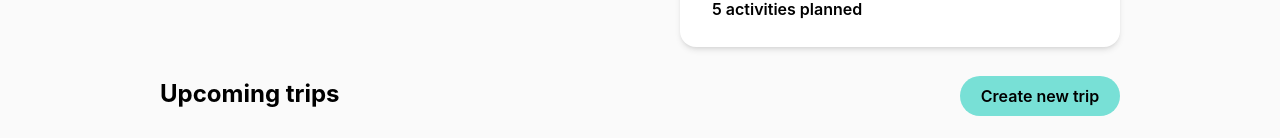
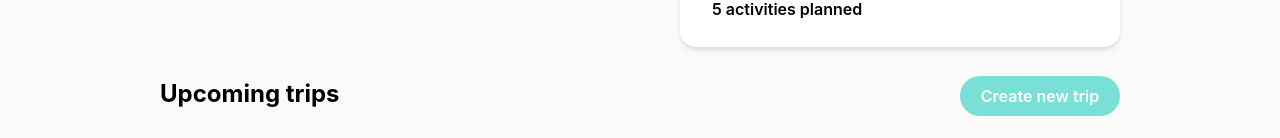
Before and after one commit to EddyEhhh/itineraryplanners-frontend-web, a React (Create React App) app: page /home in a window 1280 px wide. Shown: the part 478-616 px from the top of the page. Built offline with nearby package versions, Linux system fonts and the light colour scheme; what tailwindcss-font-inter would draw is missing.

Commit message:
added button colours

```diff
--- a/src/components/RectangleButton/LargeButton/LargeButton.js
+++ b/src/components/RectangleButton/LargeButton/LargeButton.js
@@ -9,9 +9,9 @@ function LargeButton(props) {
         <div className>
             <button className=
                 {`flex items-center justify-center rounded-full text-lg font-semibold
-                    ${props.hover === "true" ? `w-32 h-10 bg-transparent text-red-500
+                    ${props.hover === "true" ? `w-32 h-10 bg-transparent text-${props.textColour}
                     hover:transition-all ease-in duration-200 hover:bg-${colour} hover:text-white hover:w-64 hover:h-10`
-                    : `text-${props.text-colour} w-64 h-10 bg-${colour} ${props.disabled === "true" ? `opacity-50` : ``}
+                    : `text-white w-64 h-10 bg-${colour} ${props.disabled === "true" ? `opacity-50` : ``}
                     `}
                 `}
             onClick={() => navigate(`${props.route}`) }>
--- a/src/components/RectangleButton/MediumButton/MediumButton.js
+++ b/src/components/RectangleButton/MediumButton/MediumButton.js
@@ -9,9 +9,9 @@ function MediumButton(props) {
           <div>
               <button className=
                   {` flex items-center justify-center rounded-full font-semibold text-base
-                      ${props.hover === "true" ? `w-28 h-1 bg-transparent text-red-500
+                      ${props.hover === "true" ? `w-28 h-1 bg-transparent text-${props.textColour}
                       hover:transition-all ease-in duration-200 hover:bg-${colour} hover:text-white hover:w-40 hover:h-10`
-                      : `w-40 h-10 text-${props.textColour} bg-${colour} ${props.disabled === "true" ? `opacity-50` : ''}
+                      : `w-40 h-10 text-white bg-${colour} ${props.disabled === "true" ? `opacity-50` : ''}
                       `}
                   `}
               onClick={() => navigate(`${props.route}`) }>
--- a/src/components/RectangleButton/SmallButton/SmallButton.js
+++ b/src/components/RectangleButton/SmallButton/SmallButton.js
@@ -8,9 +8,9 @@ function SmallButton(props) {
          <div className>
              <button className=
                  {` flex items-center justify-center rounded-full text-sm
-                    ${props.hover === "true" ? 'w-1 h-1 bg-transparent font-semibold text-red-500 ' +
+                    ${props.hover === "true" ? `w-1 h-1 bg-transparent font-semibold text-${props.textColour} ` +
                      `hover:transition-all ease-in duration-300 hover:bg-${colour} hover:text-white hover:w-32 hover:h-8`
-                     : `w-32 h-8 bg-red-500 text-${props.text-colour} ${props.disabled === "true" ? 'opacity-50' : ''}
+                     : `w-32 h-8 bg-${colour} text-white ${props.disabled === "true" ? 'opacity-50' : ''}
                     `}
                 `}
                 onClick={ () => navigate(`${props.route}`) } >
--- a/src/components/RectangleButton/XLargeButton/XLargeButton.js
+++ b/src/components/RectangleButton/XLargeButton/XLargeButton.js
@@ -8,9 +8,9 @@ function XLargeButton(props) {
     return (
         <button className=
             {`flex items-center justify-center rounded-full text-lg font-semibold
-                ${props.hover === "true" ? `w-32 h-8  bg-transparent text-red-500
+                ${props.hover === "true" ? `w-32 h-8  bg-transparent text-${props.textColour}
                 hover:transition-all ease-in duration-200 hover:${colour} hover:text-white hover:w-72 hover:h-12`
-                : `text-${props.textColour} w-72 h-12 bg-${colour} ${props.disabled === "true" ? `opacity-50` : ``}
+                : `text-white w-72 h-12 bg-${colour} ${props.disabled === "true" ? `opacity-50` : ``}
                 `}
             `}
             onClick={() => navigate(`${props.route}`)}>
```
